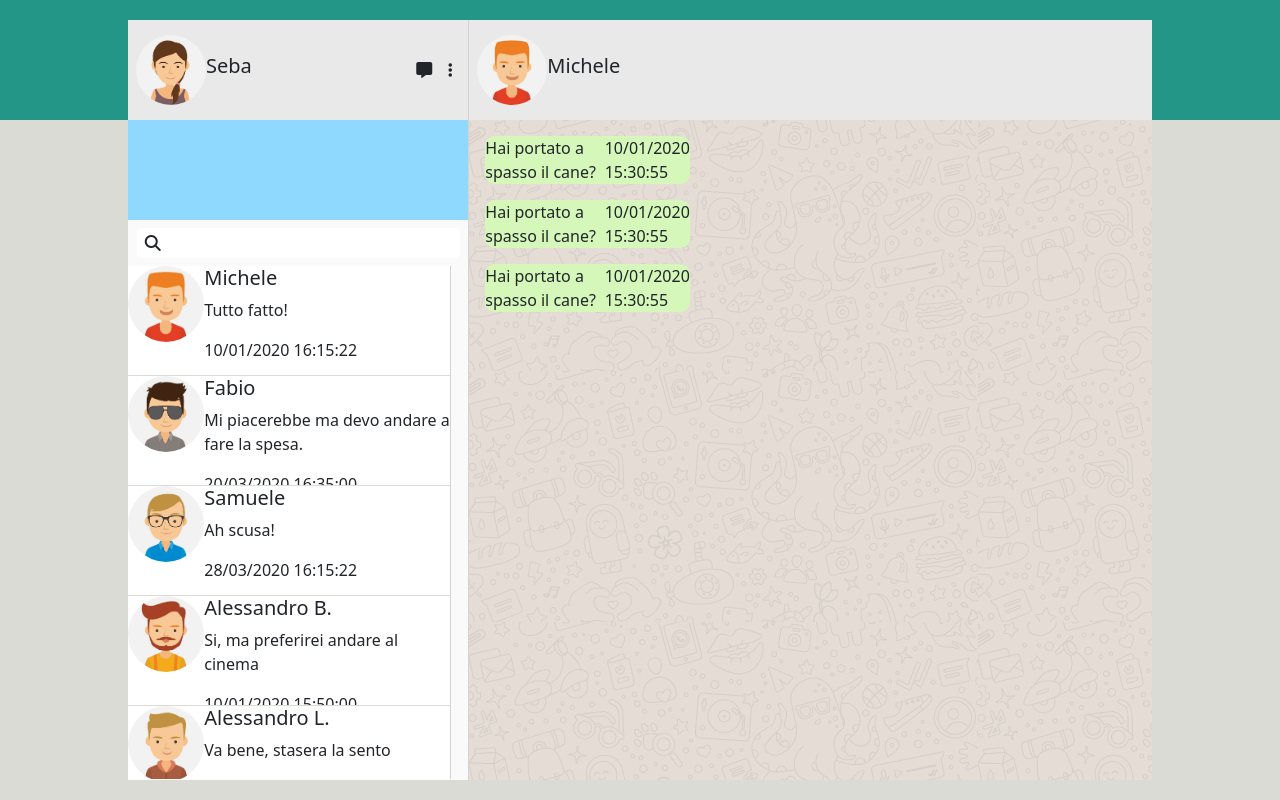
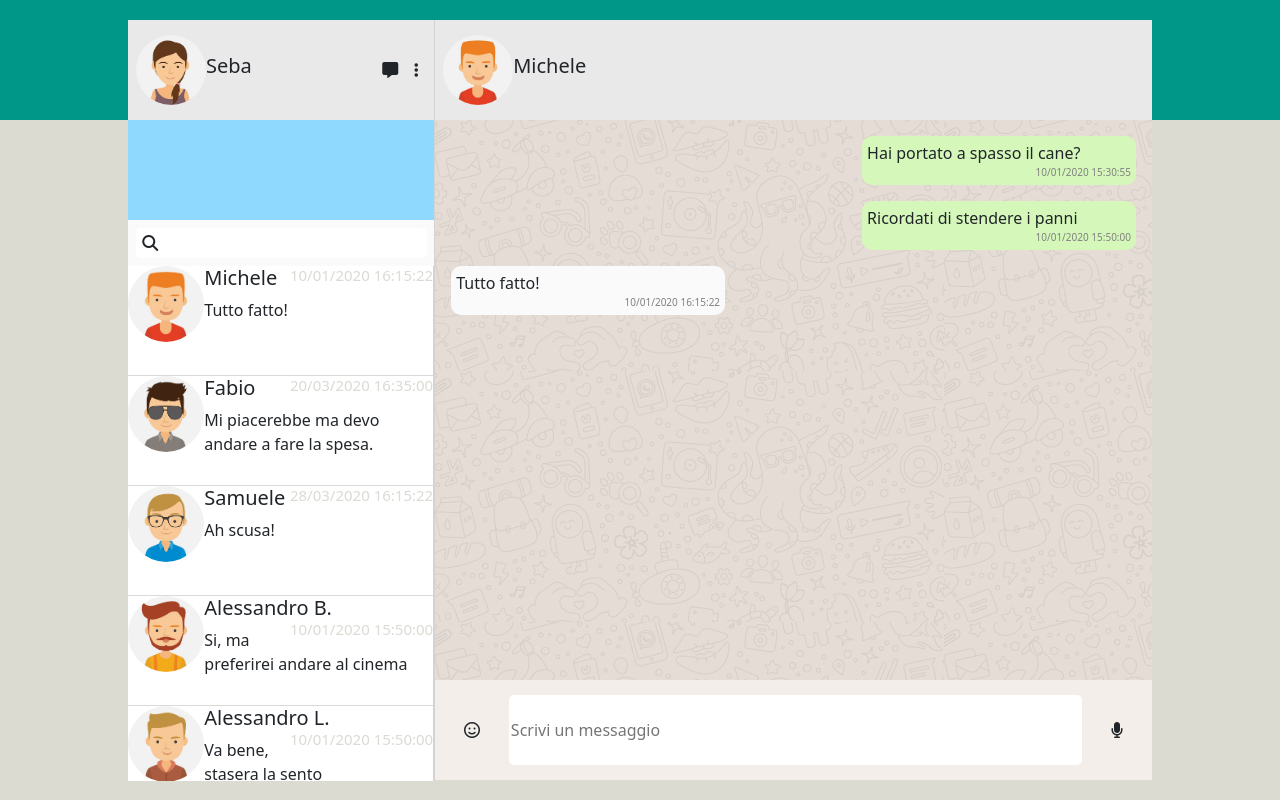
Before and after one commit to SebastianoMV/vue-boolzapp, a plain HTML site: page index.html in a window 1280 px wide. Drawn offline with nearby package versions, Linux system fonts and the light colour scheme.

Commit message:
Milestone 2 con css un po' sistemato e metà milestone 3

```diff
--- a/index.html
+++ b/index.html
@@ -12,15 +12,14 @@
 </head>
 <body>
 
-  <div id="app" class="smv-container-main position-relative">
-    <div class="container-green"></div>
-    <div class="container-grey"></div>
-    <div class="position-absolute smv-container-wa">
+  <div id="app" class="smv-container-main d-flex">
+
+    <div class="smv-container-wa m-auto">
       <div class="container-top d-flex">
 
         <!-- TOP LEFT -->
-        <div class="col col-4 h-100 border-right-gray d-flex justify-content-between align-items-center">
-           <div class="h-100 d-flex align-items-center px-2">
+        <div class="width-30 h-100 border-right-gray d-flex justify-content-between align-items-center">
+           <div class="h-100 d-flex align-items-center px-2 ">
              <img src="img/avatar_io.jpg" alt="avatar user">
              <h5>Seba</h5>
            </div>
@@ -32,7 +31,7 @@
         </div>
 
         <!-- TOP RIGHT -->
-        <div class="col col-8 h-100">
+        <div class="width-70 h-100">
           <div class="h-100 d-flex align-items-center px-2">
             <img :src="`img/avatar${users[counterActiveUser].avatar}.jpg`" alt="avatar user">
             <h5>{{users[counterActiveUser].name}}</h5>
@@ -44,26 +43,26 @@
       <div class="container-bot d-flex">
 
          <!-- COLONNA MAIN SINISTRA -->
-        <div class="col col-4 h-100 border-right-gray">
+        <div class="width-30 h-100 border-right-gray">
 
           <!-- ALLERT -->
           <div class="allert-container"></div>
 
-          <!-- CHAT -->
+          <!-- CHAT LEFT-->
           <div class="chat-container pt-2">
             <div class="input-container m-auto mb-2 d-flex justify-content-between align-items-center">
               <i class="fa-solid fa-magnifying-glass m-auto"></i>
               <input class="input-form" type="text">
             </div>
-            <div class="chat-user-container border-right-gray overflow-auto">
+            <div class="chat-user-container border-right-gray">
 
               <!-- CARD CHAT USER -->
               <div class="chat-user d-flex" v-for="(user,index) in users" @click="counterActiveUser = index">
                 <img :src="`img/avatar${user.avatar}.jpg`" alt="">
                 <div class="last-message">
-                  <h5>{{user.name}}</h5>
+                  <h5><span>{{user.name}}</span> <span class="float-rigth-date">{{user.messages[user.messages.length-1].date}}</span></h5>
                   <p>{{user.messages[user.messages.length-1].message}}</p>
-                  <p>{{user.messages[user.messages.length-1].date}}</p>
+
                 </div>
 
               </div>
@@ -73,15 +72,23 @@
 
 
         <!-- COLONNA MAIN DESTRA -->
-        <div class="col col-8 h-100 container-destra position-relative">
+        <div class="width-70 container-right">
+          <div class="container-chat-right p-3">
+          <div class="message mb-3" v-for="n in users[counterActiveUser].messages.length " :class="users[counterActiveUser].messages[n-1].status">
+            <div>
+              <div>{{users[counterActiveUser].messages[n -1].message}}</div>
+              <div class="message-date" >{{users[counterActiveUser].messages[n-1].date}}</div>
+            </div>
+          </div>
+         </div>
+          <!-- FOOTER RIGHT -->
+          <div class="footer-right w-100 d-flex justify-content-evenly align-items-center">
+            <i class="fa-regular fa-face-smile"></i>
+            <input v-model.trim="newMessage" class="input-mess" type="text" placeholder="Scrivi un messaggio" @keyup.enter="addNewMessage">
+            <i class="fa-solid fa-microphone"></i>
+          </div>
+        </div>
 
-          <div class="message m-3 d-flex received" v-for="n in users[counterActiveUser].messages.length">
-            <div>{{users[counterActiveUser].messages[0].message}}</div>
-            <div>{{users[counterActiveUser].messages[0].date}}</div>
-
-          </div>
-
-        </div>
 
 
       </div>
--- a/script.js
+++ b/script.js
@@ -162,16 +162,30 @@ const app = new Vue({
                         status: 'received'
                     }
                 ],
-            }
+            },
         ],
         counterActiveUser: 0,
         counterMessages:3,
         flagStatus: false,
+        newMessage: '',
 
     },
     methods: {
         activeUser(index){
           this.counterActiveUser = index;
+        },
+        addNewMessage(){
+           const current = new Date();
+           const data = current.getDate() +'/'+(current.getMonth()+1) +'/'+ current.getFullYear();
+           const time = current.getHours() + ":" + current.getMinutes() + ":" + current.getSeconds();
+           const arrNewMessage = {
+              date: data +' '+ time,
+              message: '',
+              status: 'sent'
+            }
+            arrNewMessage.message = this.newMessage;
+            this.users[this.counterActiveUser].messages.push(arrNewMessage);
+            this.newMessage ='';
         }
     },
 })
--- a/style.css
+++ b/style.css
@@ -1,27 +1,19 @@
 
 .smv-container-main{
   height: 100vh;
+  background-image:
+  linear-gradient(to bottom,
+  #009688 0px,
+  #009688 15vh,
+  #dcdbd1 15vh,
+  #dcdbd1 100%);
 }
 
-.container-green{
-  background-color: #249688;
-  height: 15%;
-}
-
-.container-grey{
-  background-color: #dadbd4;
-  height: 85%;
-}
 
 .smv-container-wa{
   background-color: white;
   width: 80%;
   height: 95%;
-  z-index: 9999;
-  top: 2.5%;
-  bottom: 2.5%;
-  left: 10%;
-  right: 10%;
 }
 
 .container-top{
@@ -31,6 +23,7 @@
 
 .container-bot{
   height: calc(100% - 100px);
+  width: 100%;
 }
 
 .h-100{
@@ -44,6 +37,14 @@
 .allert-container{
   background-color: #8ed9fd;
   height: 100px;
+}
+
+.width-30{
+  width: 30%;
+}
+
+.width-70{
+  width: 70%;
 }
 
 /* CHAT */
@@ -66,8 +67,9 @@
 
 .chat-user-container{
   background-color: white;
-  width: 95%;
-  height: 93%;
+  width: 100%;
+  height: calc(100% - 37px);
+  overflow-y: auto;
 }
 
 .chat-user{
@@ -90,22 +92,57 @@ img{
   overflow: hidden;
 }
 
+.float-rigth-date{
+  float: right;
+  color: #dadbd4;
+  font-size: 15px;
+}
+
 /* COLONNA MAIN DESTRA */
 
-.container-destra{
+.container-right{
   background-image:  url(img/mine.jpg);
+  height: 100%;
+}
+
+.container-chat-right{
+  height: calc(100% - 100px);
 }
 
 .message{
   background-color: #fbfafb;
   border-radius: 10px;
-  width: 30%;
+  min-width: 40%;
   max-width: 60%;
+  padding: 5px;
+  clear: both;
+}
 
-
+.sent{
+  float: right;
+  background-color: #d5f8ba;
 }
 
 .received{
-  background-color: #d5f8ba;
-  justify-content: flex-end;
+  float: left;
 }
+
+
+.message-date{
+  text-align: end;
+  color: grey;
+  font-size: 10px;
+}
+
+
+.footer-right{
+  height: 100px;
+  background-color: #f3eee9;
+}
+
+.input-mess{
+  width: 80%;
+  height: 70%;
+  border: none;
+  border-radius: 5px;
+}
```
